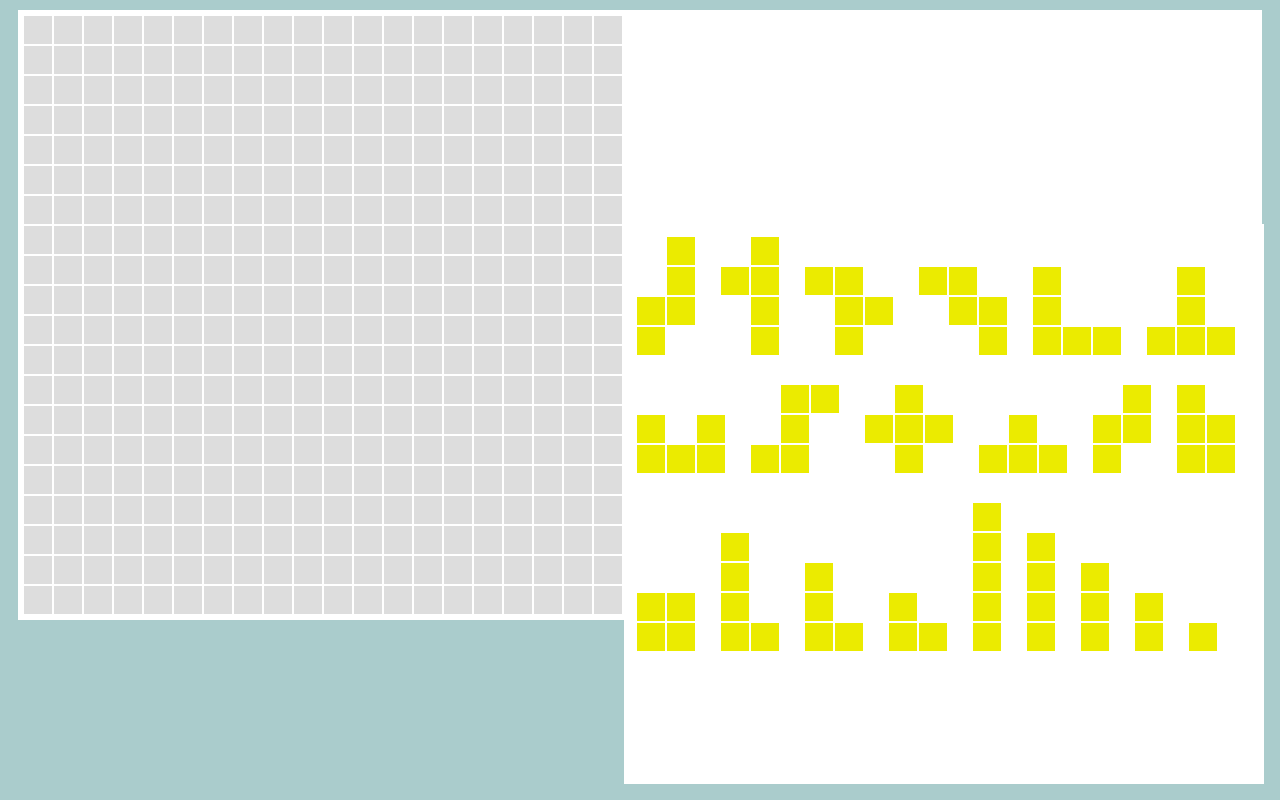
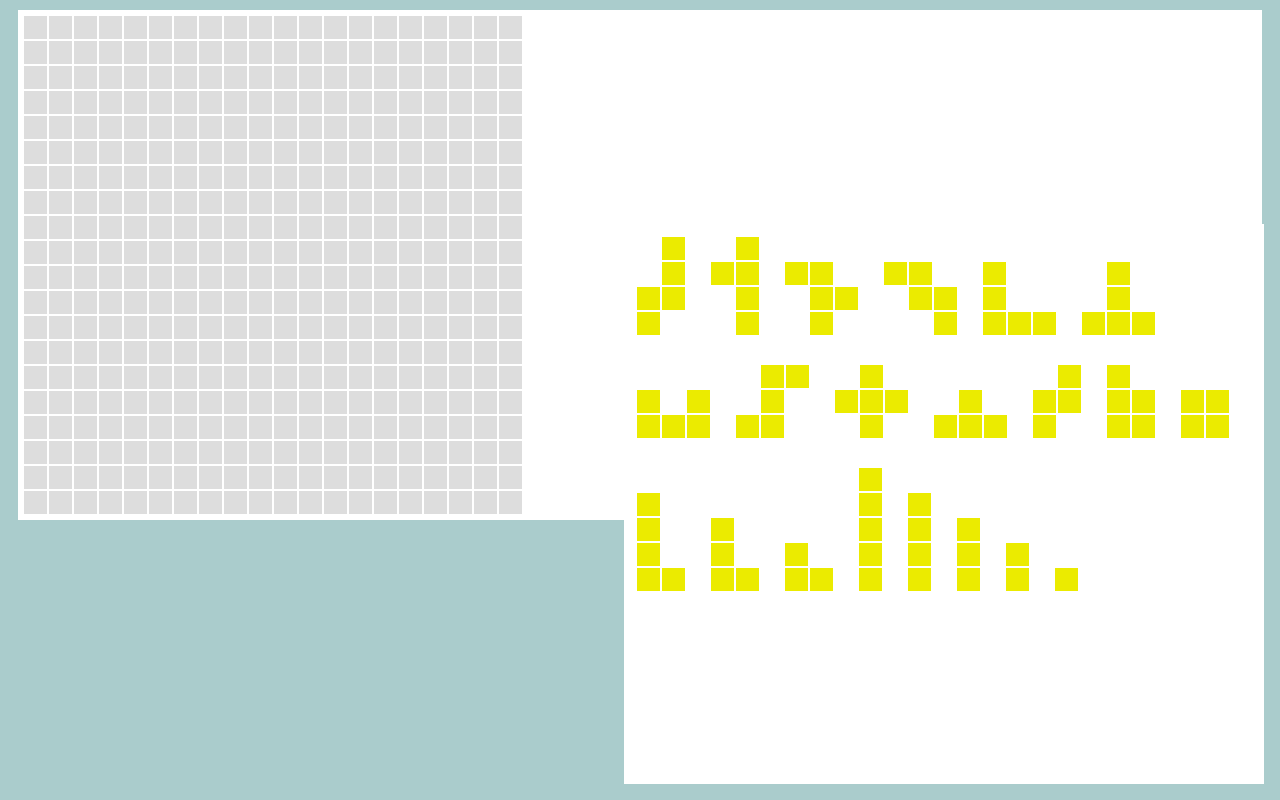
Before and after one commit to tdurtschi/block-game-js, a plain HTML site: page index0.4.html in a window 1280 px wide. Drawn offline with nearby package versions, Linux system fonts and the light colour scheme.

Commit message:
removing extra wrapper class for pieces, adjusting game size.

```diff
--- a/gameboard.js
+++ b/gameboard.js
@@ -67,8 +67,8 @@ function GameBoard(x, y) {
 
 		function handlePieceDrop(event, ui){
 			var $gamePiece = ui.draggable;
-		    var offsetY = ui.offset.top;
-		    var offsetX = ui.offset.left;
+		    var offsetY = ui.offset.top + 12; //Account for margin
+		    var offsetX = ui.offset.left + 12;
 
 		    function getCoordinates(x, y, $piece){
 				var dx = x - gameX;
--- a/index0.4.html
+++ b/index0.4.html
@@ -18,8 +18,8 @@
 		var CurrentPlayerId;
 		var gameX;
 		var gameY;
-		var SizeX = 30; //In PIXELS (matches CSS)
-		var SizeY = 30; //In PIXELS
+		var SizeX = 25; //In PIXELS (matches CSS)
+		var SizeY = 25; //In PIXELS
 		$(init);
 
 		function initPlayerState(playerId){
--- a/piece.js
+++ b/piece.js
@@ -32,17 +32,18 @@ var Piece = function(playerId, pid) {
 
 		$piece.data("pid", pid);
 
-		$("<div></div>", {class:"gamePieceContainer"})
-			.append($piece)
-			.appendTo($("#pieceCollection"));
+		// $("<div></div>", {class:"gamePieceContainer"})
+		// 	.append($piece)
+		// 	.appendTo($("#pieceCollection"));
+		$piece.appendTo($("#pieceCollection"));
 	}
 
 	function hide() {
-		$piece.parent().addClass("hidden");
+		$piece.addClass("hidden");
 	}
 
 	function show() {
-		$piece.parent().removeClass("hidden");
+		$piece.removeClass("hidden");
 	}
 
 	function getNewGamePiece(){
--- a/styles/style.css
+++ b/styles/style.css
@@ -24,8 +24,8 @@ body{
 }
 
 .cell{
-	min-width:26px;
-	height:26px;
+	min-width:21px;
+	height:21px;
 	border:1px solid #FFF;
 }
 
@@ -54,7 +54,8 @@ body{
 }
 
 .gamePiece{
-
+	display:inline-block;
+	margin:12px;
 }
 
 .gamePieceContainer{
```
